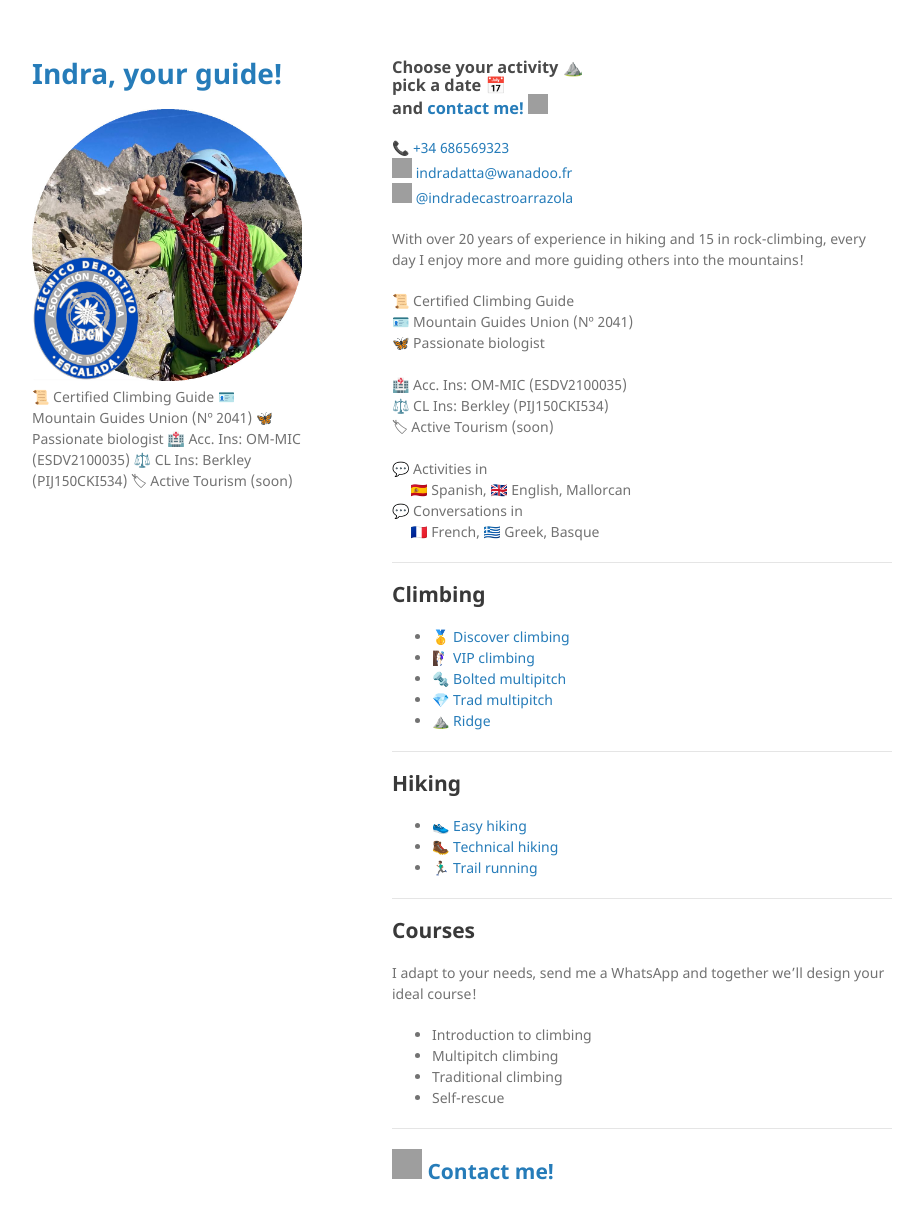
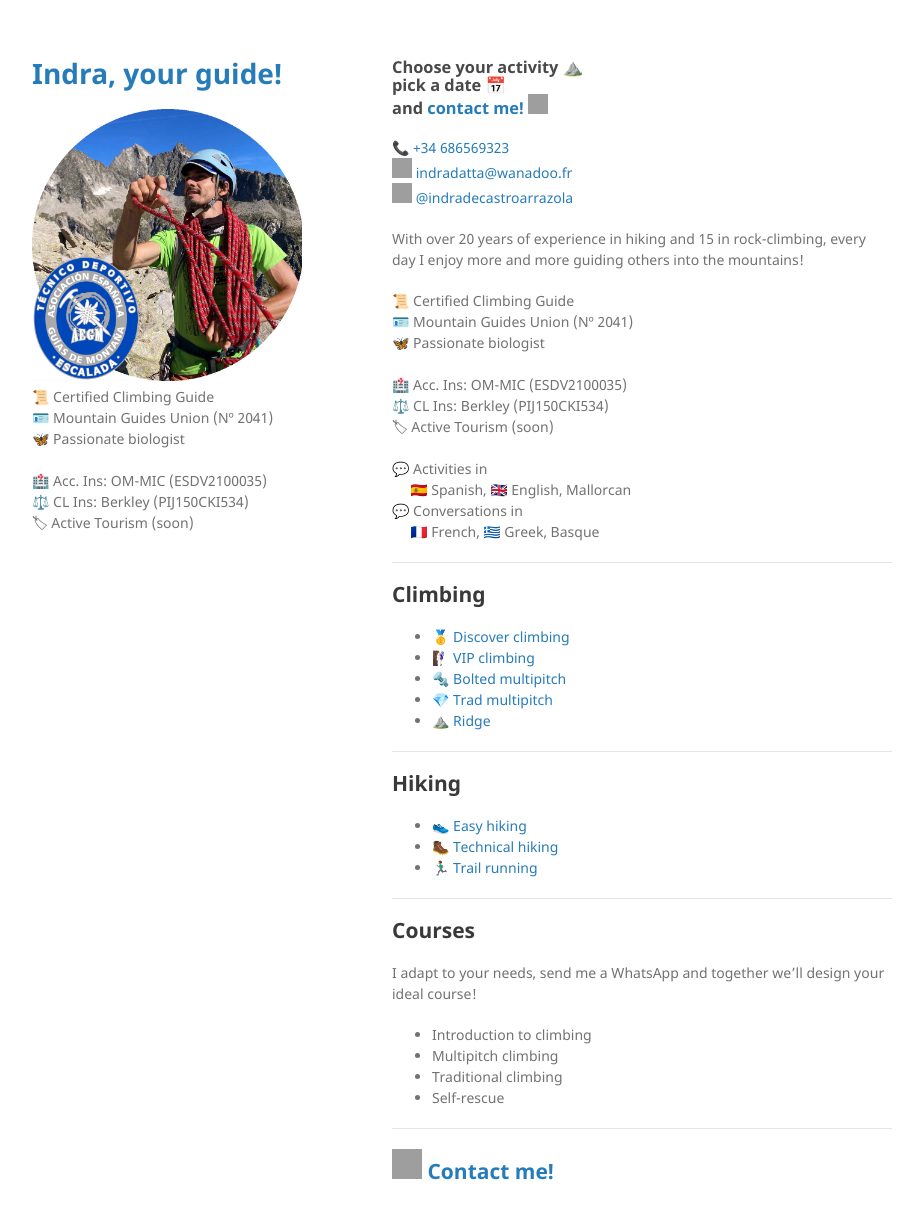
Before and after one commit to indradecastro/MountainGuide, a Jekyll site: the page built from index.md, in a window 1280 px wide and 1253 px high. Shown: the top 1219 px of the window, without its empty margins (178-1101 px from the left). Built offline with Jekyll 4.4.1, drawn with Linux system fonts in a browser that asks for light colours; emoji names are drawn with the system emoji font; our own code applies the rules of GitHub Pages for plain Markdown files; grey boxes are pictures that could not be loaded.

Commit message:
add description

```diff
--- a/_config.yml
+++ b/_config.yml
@@ -1,14 +1,13 @@
 title: Indra, your guide!
 logo: /assets/img/feo-circle-aegm.jpg
 description: |
-  📜 Certified Climbing Guide
-  🪪 Mountain Guides Union (Nº 2041)
-  🦋 Passionate biologist
-
-  🏥 Acc. Ins: OM-MIC (ESDV2100035)
-  ⚖️ CL Ins: Berkley (PIJ150CKI534)
-  🏷 Active Tourism (soon)
-
+  📜 Certified Climbing Guide <br>
+  🪪 Mountain Guides Union (Nº 2041) <br>
+  🦋 Passionate biologist <br>
+  <br>
+  🏥 Acc. Ins: OM-MIC (ESDV2100035) <br>
+  ⚖️ CL Ins: Berkley (PIJ150CKI534) <br>
+  🏷 Active Tourism (soon) <br>
 show_downloads: false
 google_analytics:
 theme: jekyll-theme-minimal
```
